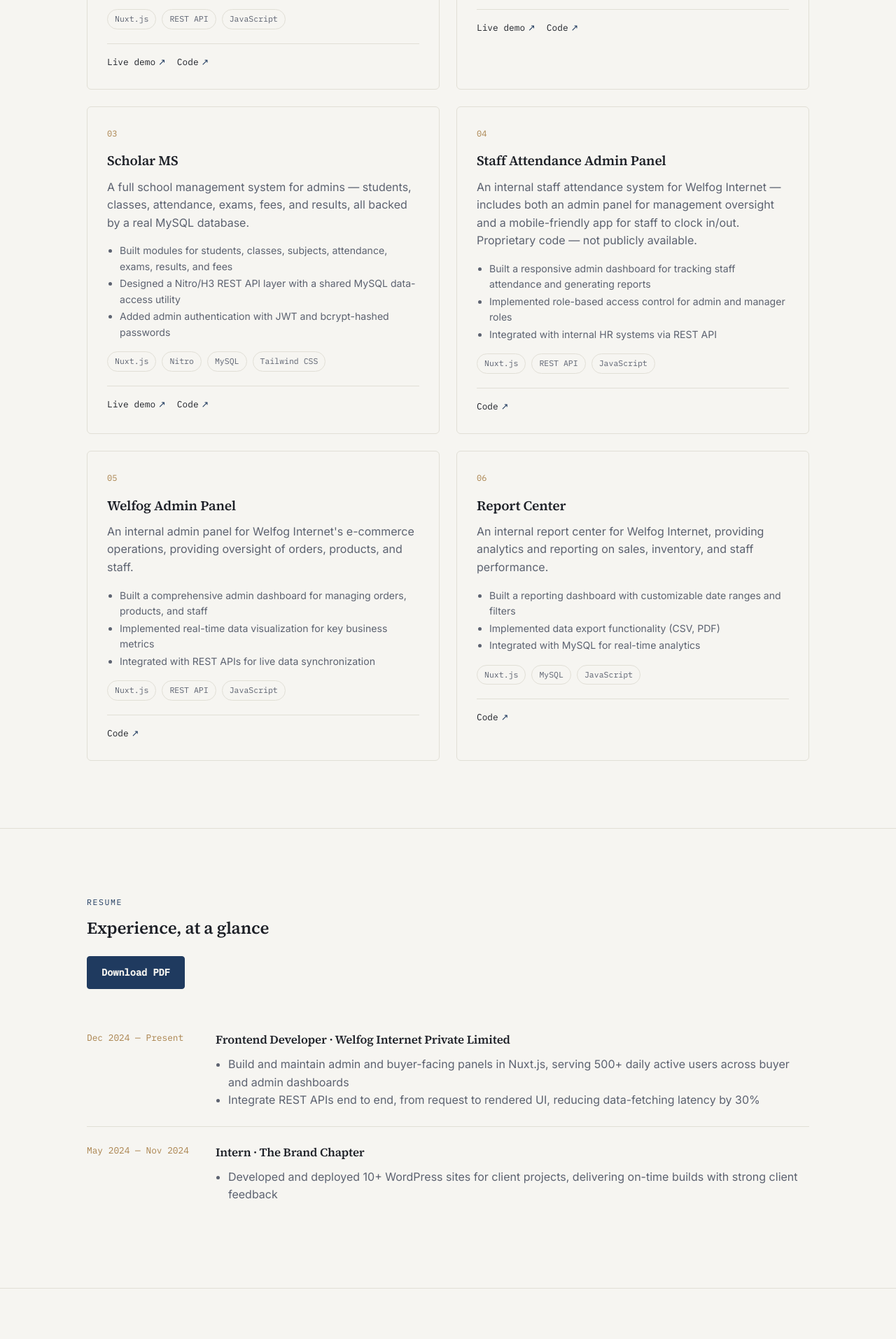
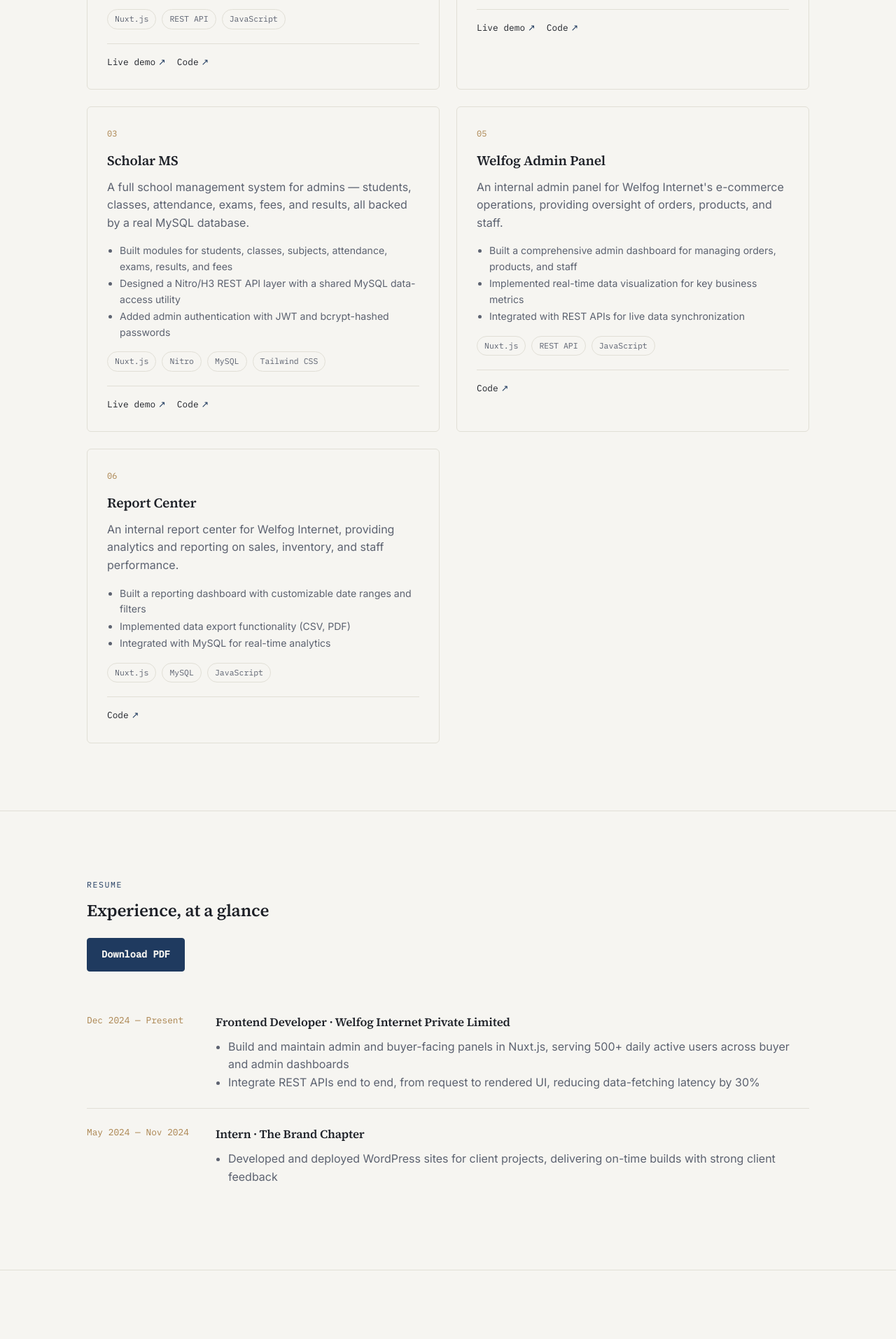
Before and after one commit to pooja-sharma0505/portofilo, a Nuxt app: page / in a window 1280 px wide. Shown: the part 2229-4142 px from the top of the page at 70% size. Built offline with nearby package versions, Linux system fonts and the light colour scheme.

Commit message:
Update portfolio

```diff
--- a/pages/index.vue
+++ b/pages/index.vue
@@ -73,20 +73,20 @@ const projects = [
     image: '/projects/scholar-ms.png',
     demoNote: 'Demo credentials available on request'
   },
-  {
-    index: '04',
-    name: 'Staff Attendance Admin Panel',
-    description: 'An internal staff attendance system for Welfog Internet — includes both an admin panel for management oversight and a mobile-friendly app for staff to clock in/out. Proprietary code — not publicly available.',
-    highlights: [
-      'Built a responsive admin dashboard for tracking staff attendance and generating reports',
-      'Implemented role-based access control for admin and manager roles',
-      'Integrated with internal HR systems via REST API'
-    ],
-    stack: ['Nuxt.js', 'REST API', 'JavaScript'],
-    href: '',
-    demo: '',
-    image: '/projects/admin-panel.png'
-  },
+  // {
+  //   index: '04',
+  //   name: 'Staff Attendance Admin Panel',
+  //   description: 'An internal staff attendance system for Welfog Internet — includes both an admin panel for management oversight and a mobile-friendly app for staff to clock in/out. Proprietary code — not publicly available.',
+  //   highlights: [
+  //     'Built a responsive admin dashboard for tracking staff attendance and generating reports',
+  //     'Implemented role-based access control for admin and manager roles',
+  //     'Integrated with internal HR systems via REST API'
+  //   ],
+  //   stack: ['Nuxt.js', 'REST API', 'JavaScript'],
+  //   href: '',
+  //   demo: '',
+  //   image: '/projects/admin-panel.png'
+  // },
   {
     index: '05',
     name: 'Welfog Admin Panel',
@@ -131,7 +131,7 @@ const experience = [
     role: 'Intern',
     org: 'The Brand Chapter',
     period: 'May 2024 — Nov 2024',
-    bullets: ['Developed and deployed 10+ WordPress sites for client projects, delivering on-time builds with strong client feedback']
+    bullets: ['Developed and deployed  WordPress sites for client projects, delivering on-time builds with strong client feedback']
   }
 ]
 </script>
```
